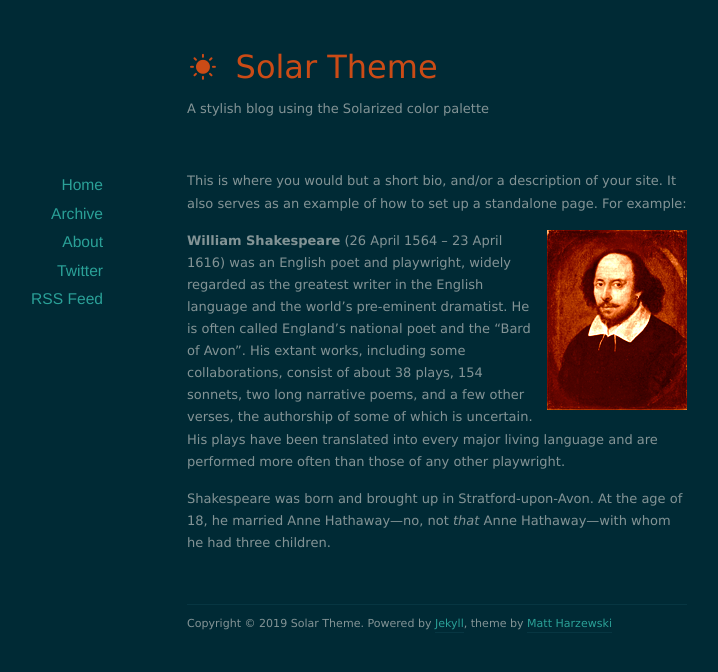
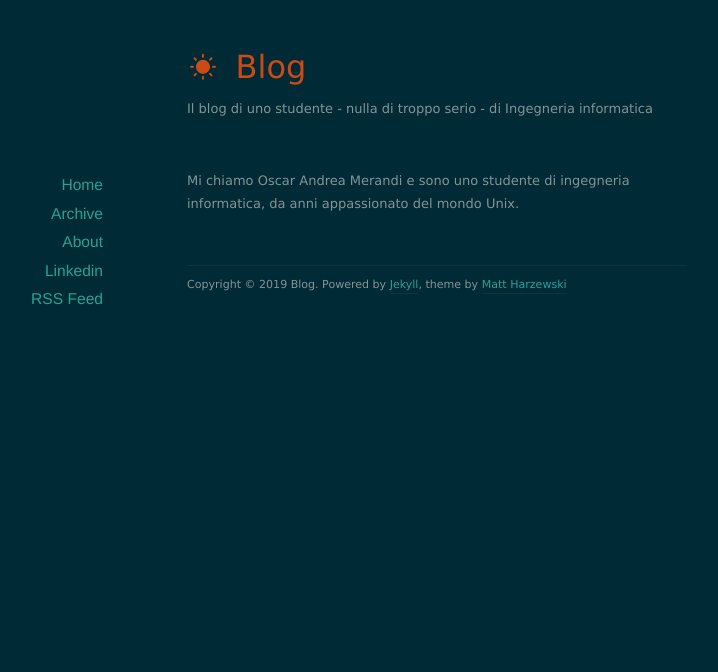
Before and after one commit to oscarandrea/oscarandrea.github.io, a Jekyll site: the page built from about/index.markdown, in a window 1280 px wide. Shown: the top 672 px of the page, without its empty margins (203-921 px from the left). Built offline with Jekyll 4.4.1, drawn with Linux system fonts in a browser that asks for light colours; nearby versions of some CDN libraries.

Commit message:
Site customization

```diff
--- a/_config.yml
+++ b/_config.yml
@@ -1,6 +1,6 @@
-name: Solar Theme
-url: http://example.org
-description: A stylish blog using the Solarized color palette
+name: Blog
+url: oscarandrea.github.io
+description: Il blog di uno studente - nulla di troppo serio - di Ingegneria informatica
 
 permalink: /:year/:month/:day/:title/
 paginate: 10
--- a/_layouts/default.html
+++ b/_layouts/default.html
@@ -36,7 +36,7 @@
           <li><a href="/">Home</a></li>
           <li><a href="/archives">Archive</a></li>
           <li><a href="/about">About</a></li>
-          <li><a href="http://twitter.com/redwall_hp">Twitter</a></li>
+          <li><a href="https://www.linkedin.com/in/oscar-andrea-merandi-6b594696/">Linkedin</a></li>
           <li><a href="/feed.xml">RSS Feed</a></li>
         </ul>
       </nav>
--- a/_posts/2013-06-05-france-removes-internet-cut-off.markdown
+++ /dev/null
@@ -1,6 +0,0 @@
----
-layout: post
-title:  "France Removes Internet Cut-Off Threat From its Anti-Piracy Law"
-date:   2013-06-05 20:33:11
-external-url: http://arstechnica.com/tech-policy/2013/06/france-removes-internet-cut-off-threat-from-its-anti-piracy-law/
----
--- a/_posts/2013-06-05-jekyll-documentation.markdown
+++ /dev/null
@@ -1,6 +0,0 @@
----
-layout: post
-title:  "Jekyll Documentation"
-date:   2013-06-05 20:03:11
-external-url: http://jekyllrb.com/docs/home/
----
--- a/about/index.markdown
+++ b/about/index.markdown
@@ -2,10 +2,5 @@
 layout: default
 title: About
 ---
-
-This is where you would but a short bio, and/or a description of your site. It also serves as an example of how to set up a standalone page. For example:
-
-<img src="/images/shakespeare.png" class="right" />
-**William Shakespeare** (26 April 1564 – 23 April 1616) was an English poet and playwright, widely regarded as the greatest writer in the English language and the world's pre-eminent dramatist. He is often called England's national poet and the "Bard of Avon". His extant works, including some collaborations, consist of about 38 plays, 154 sonnets, two long narrative poems, and a few other verses, the authorship of some of which is uncertain. His plays have been translated into every major living language and are performed more often than those of any other playwright.
-
-Shakespeare was born and brought up in Stratford-upon-Avon. At the age of 18, he married Anne Hathaway—no, not *that* Anne Hathaway—with whom he had three children.
+Mi chiamo Oscar Andrea Merandi e sono uno studente di ingegneria informatica,
+da anni appassionato del mondo Unix.
```
Also changed, not shown: _posts/2013-06-05-welcome-to-jekyll.markdown (deleted, +0 -24 lines), images/shakespeare.png (deleted).
